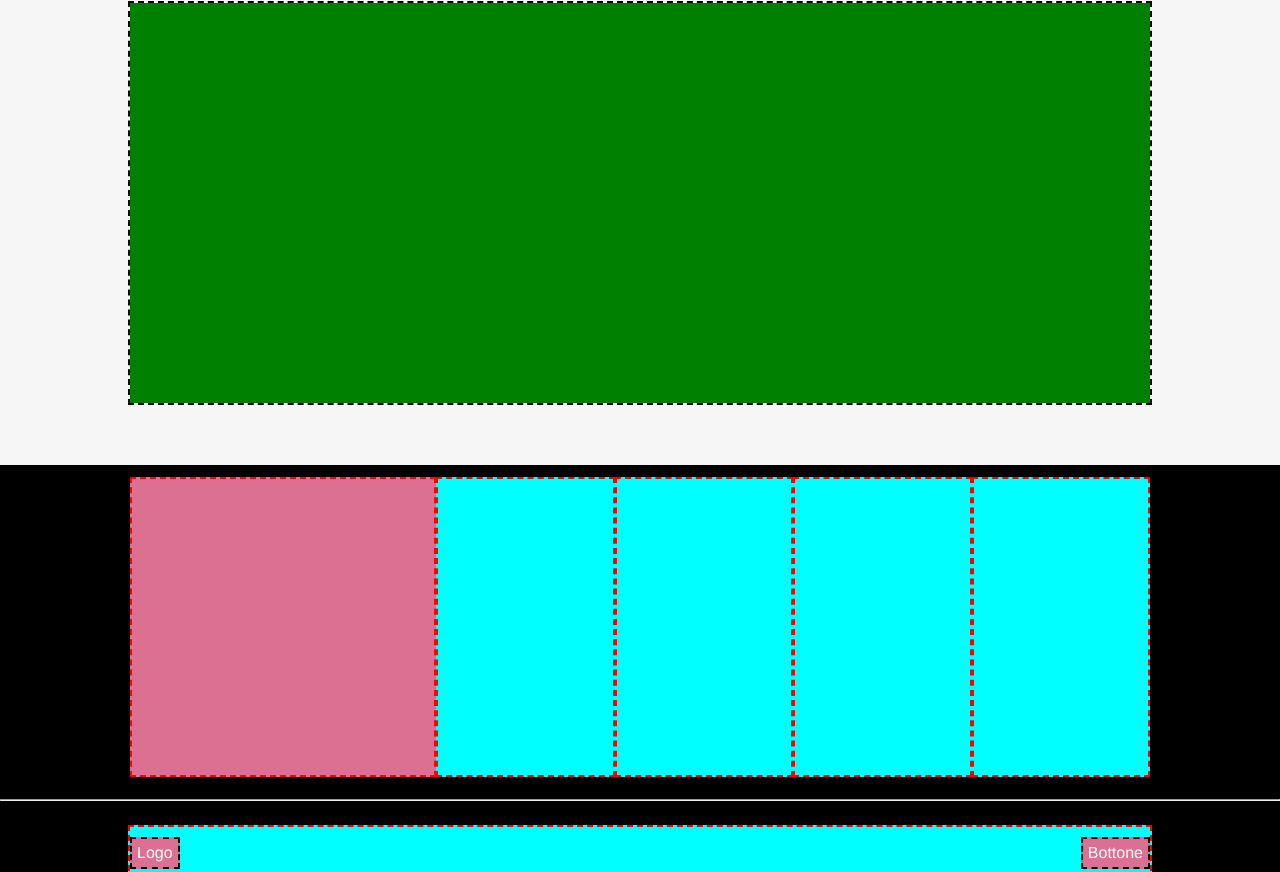
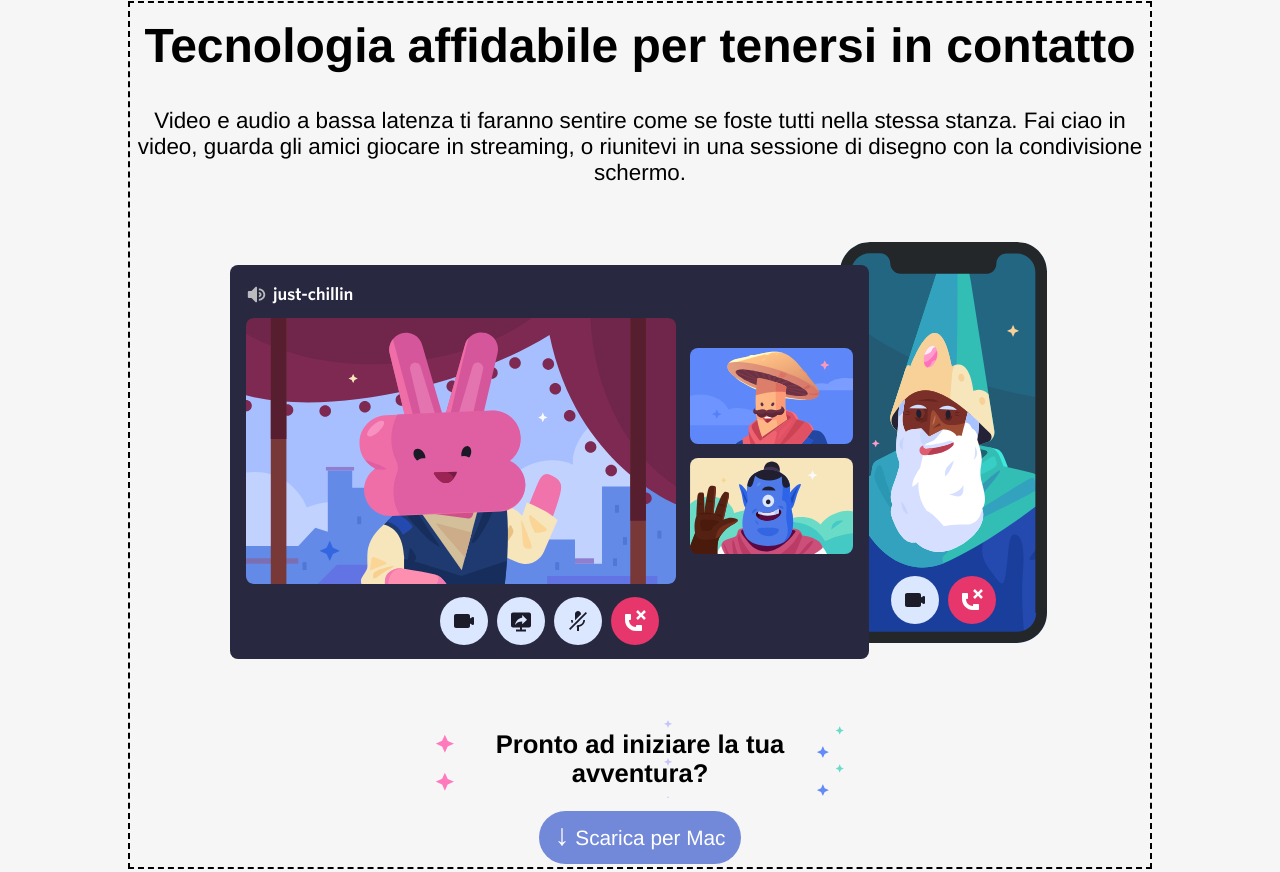
Before and after one commit to GiovanniCadoni/htmlcss-discord, a plain HTML site: page index.html in a window 1280 px wide. Shown: the part 2239-3111 px from the top of the page. Drawn offline with Linux system fonts and the light colour scheme.

Commit message:
add: last section of the main

```diff
--- a/css/style.css
+++ b/css/style.css
@@ -54,6 +54,11 @@ a{
     color: white;
 }
 
+.background-light{
+    background-color: rgb(114 137 218);
+    color:white
+}
+
 .large{
     font-size: 1.3rem;
     padding: 15px;
@@ -63,6 +68,10 @@ a{
 
 .arrow-down{
     font-size: 30px;
+}
+
+.text-align{
+    text-align: center;
 }
 
 /*HEADER*/
@@ -147,9 +156,7 @@ a{
 }
 
 .main-section .content{
-    /*Debug*/
-    background-color: green;
-    min-height: 400px;
+    margin: 15px 0;
 }
 
 .text-big{
@@ -161,6 +168,19 @@ a{
     color: black;
     padding-top: 35px;
     font-size: 1.4rem;
+}
+
+.adventure{
+    margin: 0 auto;
+    width: 40%;
+    min-height: 4rem;
+    font-size: 1.6rem;
+    font-weight:bold;
+    color: black;
+    background-image: url(../img/stars.svg);
+    background-size: contain;
+    margin-bottom: 20px;
+    padding: 10px 0;
 }
 
 /*FOOTER*/
--- a/index.html
+++ b/index.html
@@ -114,8 +114,18 @@
         <!--SECTION-->
         <section class="main-section background-grey">
             <div class="container">
-                <div class="content">
-
+                <div class="content text-align">
+                    <h2 class="text-big">
+                        Tecnologia affidabile per tenersi in contatto
+                    </h2>
+                    <div class="text-small">
+                        Video e audio a bassa latenza ti faranno sentire come se foste tutti nella stessa stanza. Fai ciao in video, guarda gli amici giocare in streaming, o riunitevi in una sessione di disegno con la condivisione schermo.
+                    </div>
+                    <img src="img/item4-big.svg" alt="item-quattro">
+                    <div class="adventure">
+                        Pronto ad iniziare la tua avventura?
+                    </div>
+                    <a class="button background-light large" href=""> <span class="arrow-down">&darr;</span> Scarica per Mac</a>
                 </div>
             </div>
         </section>
```
